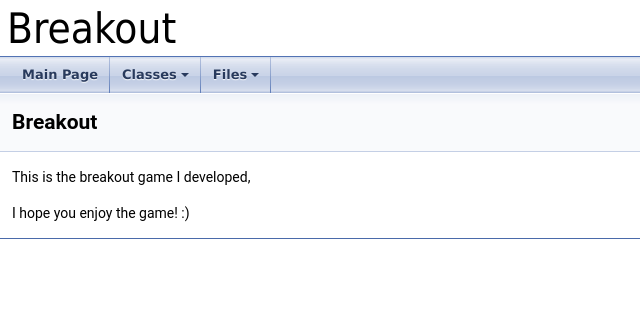
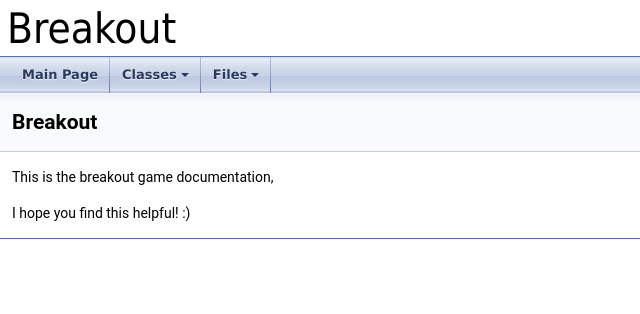
Before and after one commit to zejunli/breakout_doc, a plain HTML site: page html/index.html in a window 1280 px wide. Shown: the full height of the page, 0-640 px from the left. Drawn offline with Linux system fonts and the light colour scheme.

Commit message:
updated doc

```diff
--- a/html/index.html
+++ b/html/index.html
@@ -65,8 +65,8 @@ $(function() {
 <div class="title">Breakout </div>  </div>
 </div><!--header-->
 <div class="contents">
-<div class="textblock"><p>This is the breakout game I developed,</p>
-<p>I hope you enjoy the game! :) </p>
+<div class="textblock"><p>This is the breakout game documentation,</p>
+<p>I hope you find this helpful! :) </p>
 </div></div><!-- PageDoc -->
 </div><!-- contents -->
 <!-- start footer part -->
```
Also changed, not shown: 2 other files.
